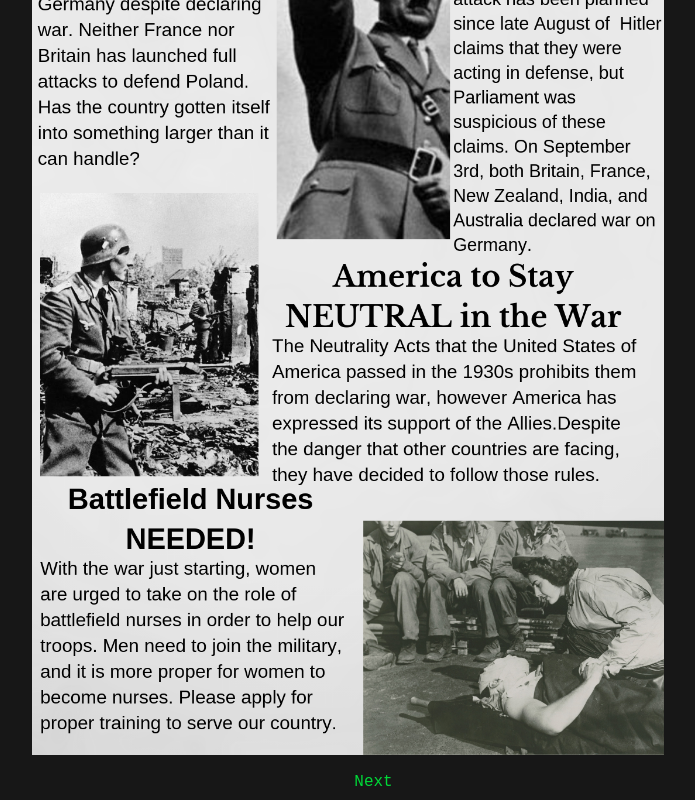
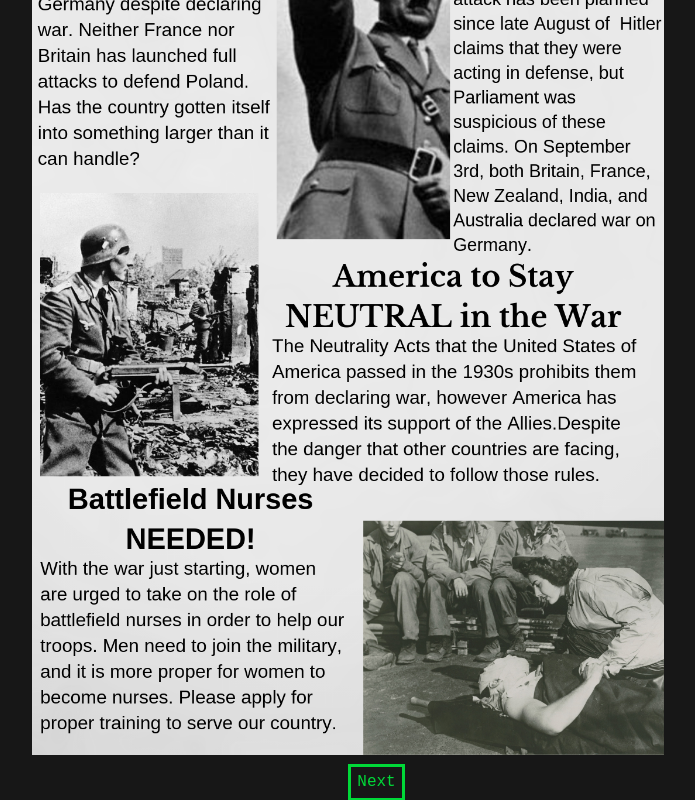
Before and after one commit to jadewang26/Crypto, a plain HTML site: page newspapers/newspaper1.html in a window 1280 px wide. In both pictures the pointer is over the link "Next". Shown: the part 377-1177 px from the top of the page, without its empty margins (292-987 px from the left). Drawn offline with Linux system fonts and the light colour scheme.

Commit message:
Update newspaper.css

```diff
--- a/newspapers/newspaper.css
+++ b/newspapers/newspaper.css
@@ -29,4 +29,7 @@ margin-left:50%;
 #nextpage:hover{
 	background-color:#171717ff;
 	color:#00d938ff;
+	border-style:solid;
+	border-width:2 px;
+	border-color:#00d938ff;
 }
```
